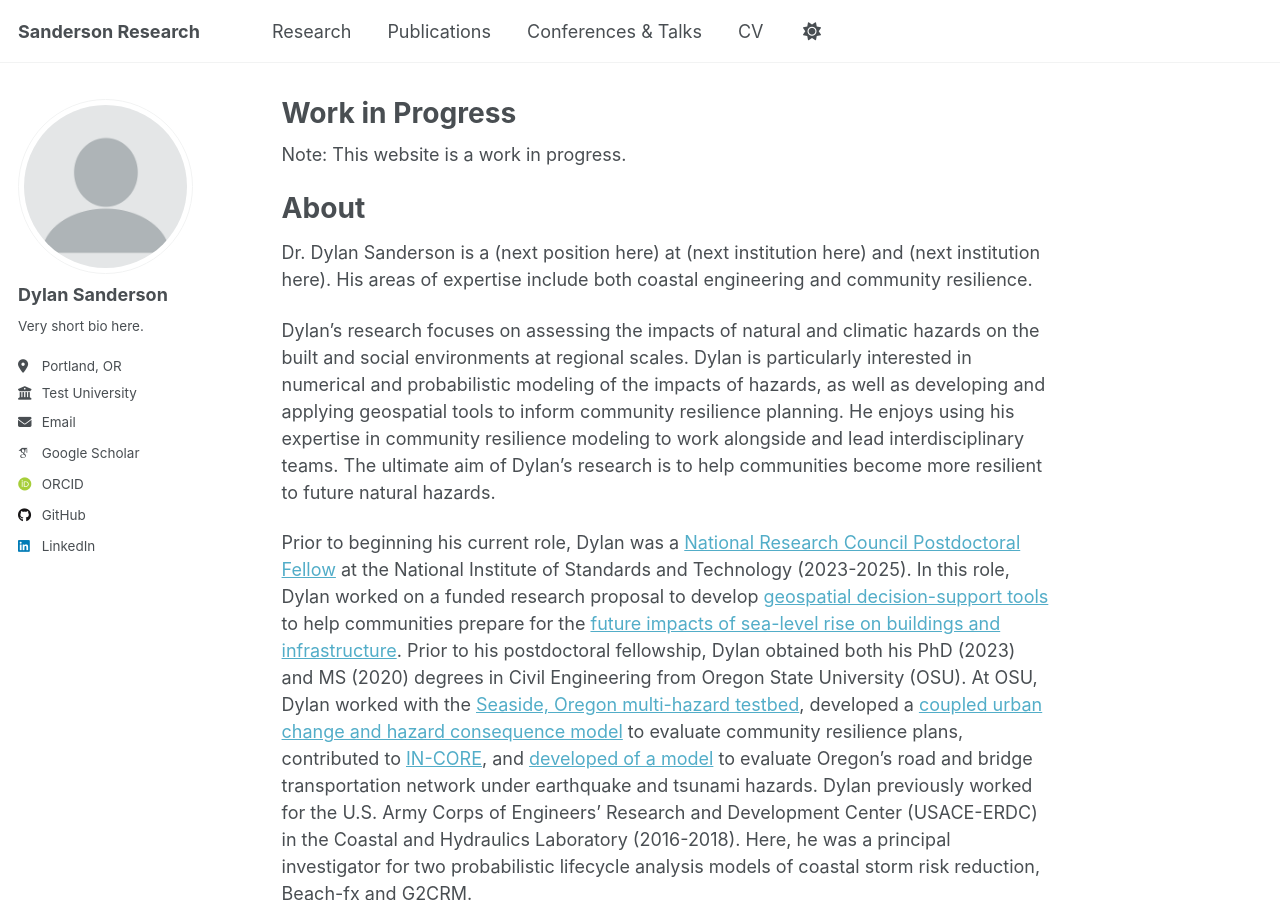
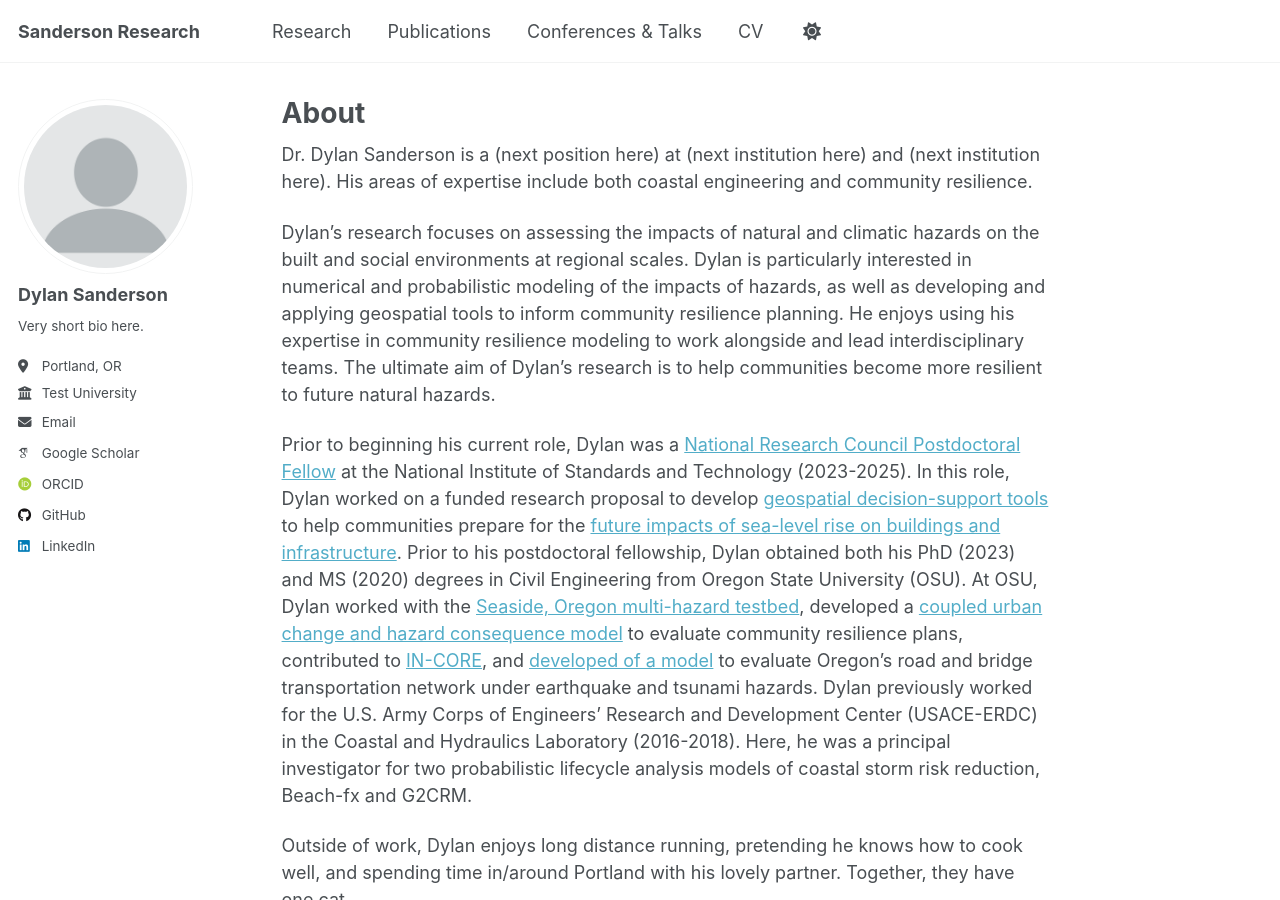
Before and after one commit to 22dylan/22dylan.github.io, a Jekyll site: the page built from _pages/about.md, in a window 1280 px wide and 900 px high. Built offline with Jekyll 4.4.1, drawn with Linux system fonts in a browser that asks for light colours; some web fonts are replaced; a script that is not in the unit is left out.

Commit message:
Update about.md

```diff
--- a/_pages/about.md
+++ b/_pages/about.md
@@ -1,6 +1,6 @@
 ---
 permalink: /
-title: "Work in Progress"
+title: "About"
 author_profile: true
 redirect_from:
   - /about/
@@ -13,11 +13,6 @@ This is how you make a title
 And here is the body.
  -->
 
-Note: This website is a work in progress.
-
-About
-======
-
 Dr. Dylan Sanderson is a (next position here) at (next institution here) and (next institution here). His areas of expertise include both coastal engineering and community resilience.
 
 <!-- Associate Research Scientist at Johns Hopkins University (JHU) and the National Institute of Standards and Technology (NIST).  -->
@@ -29,7 +24,6 @@ Prior to beginning his current role, Dylan was a [National Research Council Post
 Outside of work, Dylan enjoys long distance running, pretending he knows how to cook well, and spending time in/around Portland with his lovely partner. Together, they have one cat.
 
 
-
 Note:
 ------
 This website is a work in progress. The template for this website was obtained from [Academic Pages template](https://github.com/academicpages/academicpages.github.io) and is hosted on [GitHub pages](https://pages.github.com/).
```
